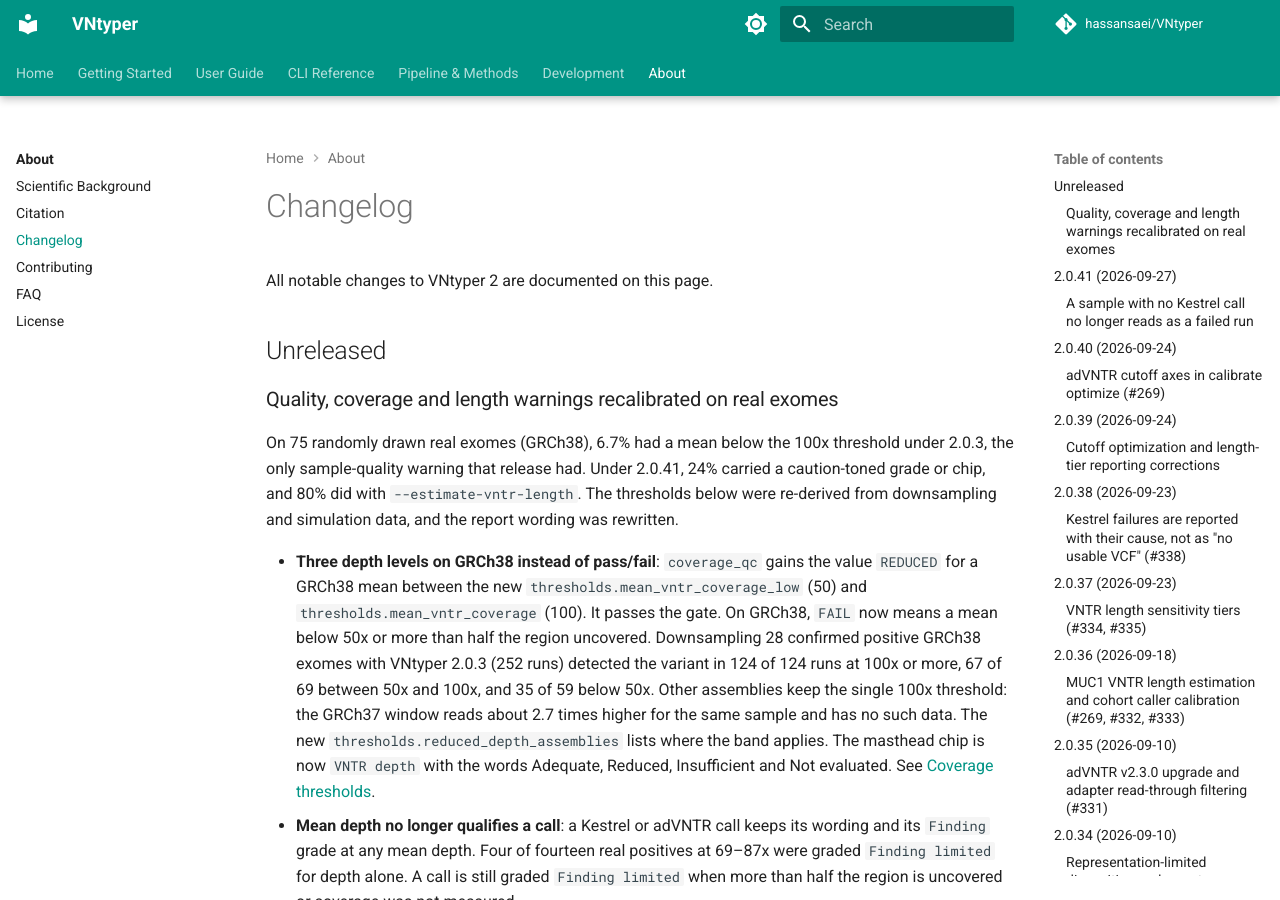
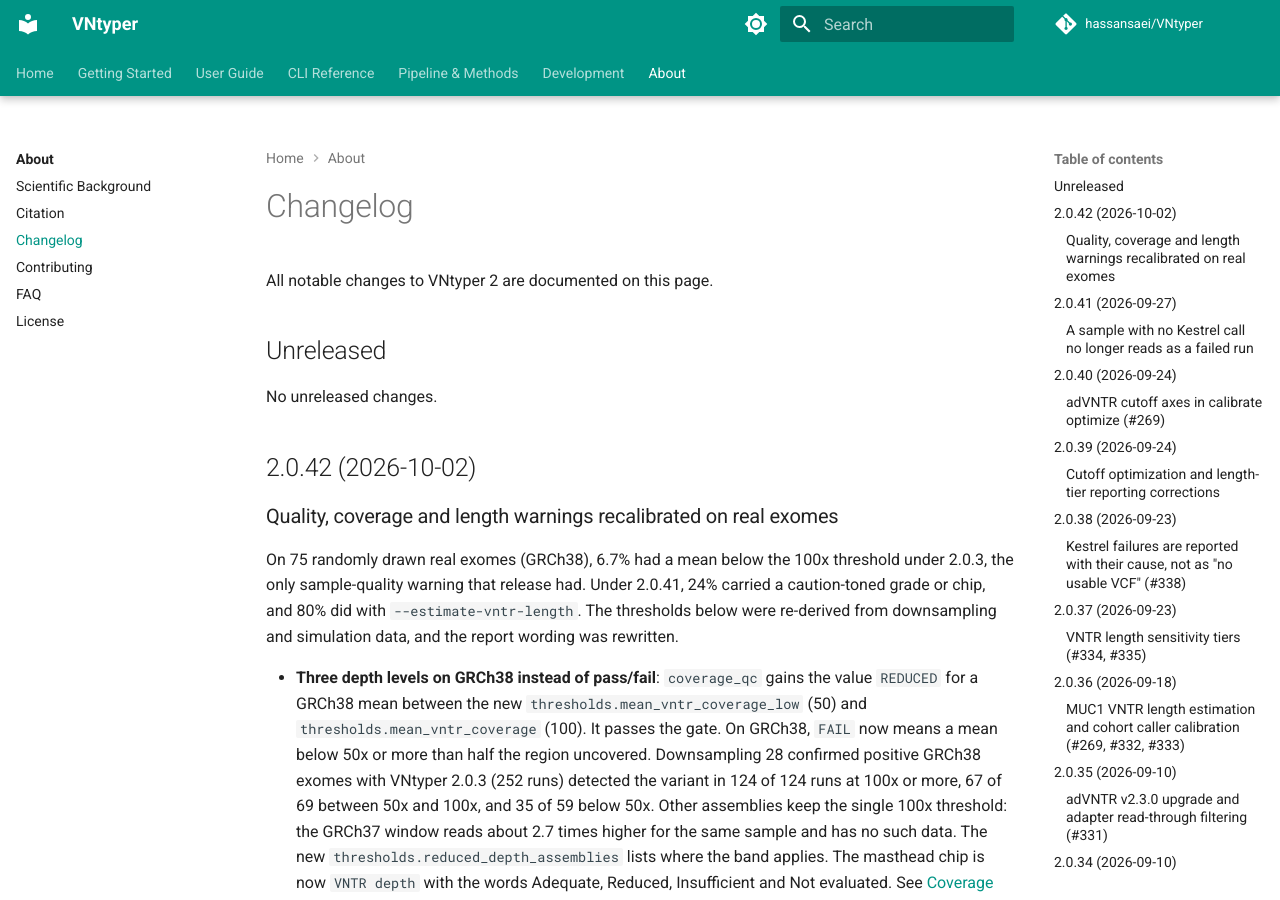
Before and after one commit to hassansaei/VNtyper, an MkDocs documentation site: the page built from docs/about/changelog.md, in a window 1280 px wide and 900 px high. Built offline with MkDocs 1.6.1 and Material for MkDocs 9.7.7, drawn with Linux system fonts in a browser that asks for light colours; comment, search, counter and statistics services are not loaded; some of the changed text lies outside the part shown.

Commit message:
chore(release): prepare v2.0.42 metadata
Co-Authored-By: Claude Opus 5.5 <noreply@anthropic.com>

```diff
--- a/docs/about/changelog.md
+++ b/docs/about/changelog.md
@@ -3,6 +3,10 @@
 All notable changes to VNtyper 2 are documented on this page.
 
 ## Unreleased
+
+No unreleased changes.
+
+## 2.0.42 (2026-10-02)
 
 ### Quality, coverage and length warnings recalibrated on real exomes
 
--- a/vntyper/version.py
+++ b/vntyper/version.py
@@ -1 +1 @@
-__version__ = "2.0.41"
+__version__ = "2.0.42"
```
Also changed, not shown: 1 other file.
